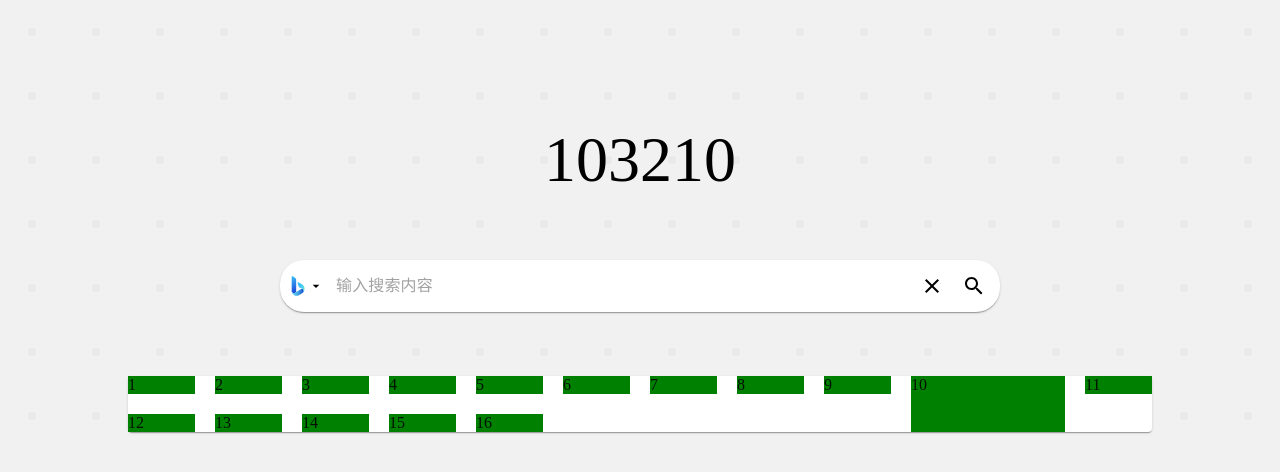
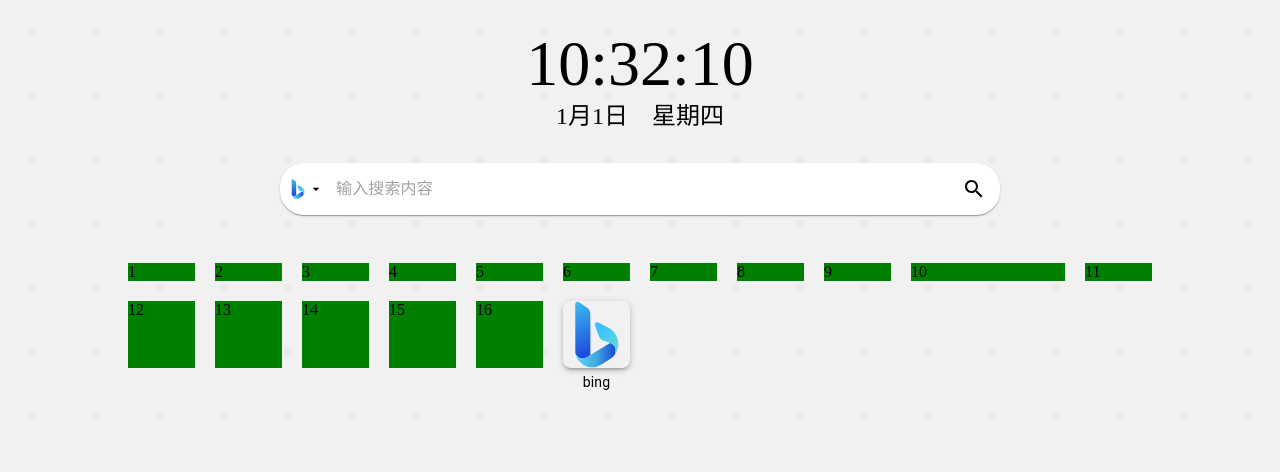
Before and after one commit to zxcsnh/MyProject, a Next.js app: page / in a window 1280 px wide. Shown: the top 472 px of the page. Built offline with nearby package versions, Linux system fonts and the light colour scheme.

Commit message:
实现了时间组件

```diff
--- a/src/app/inputSearchCard.tsx
+++ b/src/app/inputSearchCard.tsx
@@ -83,6 +83,17 @@ function ChangeSearchEngine({
             }}
             icon={
               <Box
+                sx={{
+                  display: "flex",
+                  alignItems: "center",
+                  justifyContent: "center",
+                  borderRadius: "8px",
+                  boxShadow: 3,
+                  width: "36px",
+                  height: "36px",
+                }}
+              >
+                <Box
                   component="img"
                   src={engine.icon}
                   alt={engine.name}
@@ -91,9 +102,11 @@ function ChangeSearchEngine({
                     height: "24px",
                   }}
                 />
+              </Box>
             }
             label={engine.name}
             sx={{
+              py: "8px",
               borderRadius: "12px",
               "&:hover": {
                 // boxShadow: 1,
@@ -247,6 +260,7 @@ export default function SearchInputBox() {
   return (
     <Box
       sx={{
+        marginTop: "32px",
         position: "relative",
         width: {
           xs: "100%",
@@ -337,6 +351,7 @@ export default function SearchInputBox() {
             sx={{
               width: "32px",
               height: "32px",
+              opacity: inputValue ? 1 : 0,
               "&:hover": {
                 bgcolor: (theme) => alpha(theme.palette.common.black, 0.05),
               },
@@ -365,7 +380,15 @@ export default function SearchInputBox() {
           <Search fontSize="medium" />
         </IconButton>
       </Box>
-      <Box sx={{ position: "absolute", top: "100%", width: "100%", height: 0 }}>
+      <Box
+        sx={{
+          position: "absolute",
+          top: "100%",
+          width: "100%",
+          height: 0,
+          zIndex: 1300,
+        }}
+      >
         <ChangeSearchEngine
           isShow={isSeachEngineSelectShow}
           setSearchEngine={setSearchEngine}
--- a/src/app/page.tsx
+++ b/src/app/page.tsx
@@ -73,7 +73,7 @@ export default function Home() {
         {/* <TopCard /> */}
         <Box
           sx={{
-            pt: 16,
+            // pt: 8,
             px: {
               xs: 1,
               sm: 4,
@@ -85,7 +85,7 @@ export default function Home() {
             //
             minHeight: "100vh",
             boxSizing: "border-box",
-            gap: 8,
+            // gap: 8,
           }}
         >
           <TimeCard />
--- a/src/app/timeCard.tsx
+++ b/src/app/timeCard.tsx
@@ -1,17 +1,14 @@
 "use client";
 import { Box, Typography } from "@mui/material";
+import { Span } from "next/dist/trace";
 import { useState, useEffect } from "react";
-interface TextProps {
-  old?: string;
-  next: string;
-  fontSize?: number;
-}
 
-function TextSlideFade({ old = "", next, fontSize = 64 }: TextProps) {
-  const [current, setCurrent] = useState(old); // 当前显示内容
+function TextSlideFade({ next }: { next: string }) {
+  const [current, setCurrent] = useState(next); // 当前显示内容
   const [nextContent, setNextContent] = useState(next); // 待切换内容
   const [animating, setAnimating] = useState(false); // 是否在动画中
-
+  const animationInterval = 300;
+  const transitionAnimation = `transform ${animationInterval}ms ease, opacity ${animationInterval}ms ease`;
   // 当 next 变化时触发动画
   useEffect(() => {
     if (next === current) return; // 内容相同不动
@@ -22,7 +19,7 @@ function TextSlideFade({ old = "", next, fontSize = 64 }: TextProps) {
     const timer = setTimeout(() => {
       setCurrent(next);
       setAnimating(false);
-    }, 300); // 这里 300ms 与 CSS transition 一致
+    }, animationInterval);
 
     return () => clearTimeout(timer);
   }, [next]);
@@ -32,15 +29,16 @@ function TextSlideFade({ old = "", next, fontSize = 64 }: TextProps) {
       sx={{
         overflow: "hidden",
         position: "relative",
-        height: `${fontSize}px`,
+        // height: `${fontSize}px`,
         display: "inline-block",
-        fontSize: `${fontSize}px`,
+        // fontSize: `${fontSize}px`,
         lineHeight: 1,
-        // minWidth: "2ch",
       }}
     >
+      {/* 用于占据空间 */}
+      <Box sx={{ opacity: 0 }}>{current}</Box>
+
       {/* 旧内容 */}
-      <Box sx={{ opacity: 0 }}>{current}</Box>
       <Box
         sx={{
           position: "absolute",
@@ -48,7 +46,7 @@ function TextSlideFade({ old = "", next, fontSize = 64 }: TextProps) {
           top: 0,
           transform: animating ? "translateY(100%)" : "translateY(0%)",
           opacity: animating ? 0 : 1,
-          transition: animating ? "transform 300ms ease, opacity 300ms ease" : "",
+          transition: animating ? transitionAnimation : "",
         }}
       >
         {current}
@@ -62,7 +60,7 @@ function TextSlideFade({ old = "", next, fontSize = 64 }: TextProps) {
           top: 0,
           transform: animating ? "translateY(0%)" : "translateY(-100%)",
           opacity: animating ? 1 : 0,
-          transition: animating ? "transform 300ms ease, opacity 0.3s ease" : "",
+          transition: animating ? transitionAnimation : "",
         }}
       >
         {nextContent}
@@ -70,39 +68,88 @@ function TextSlideFade({ old = "", next, fontSize = 64 }: TextProps) {
     </Box>
   );
 }
+function Colon() {
+  return (
+    <Box
+      component="span"
+      sx={{
+        display: "inline-flex",
+        alignItems: "center",
+        justifyContent: "center",
+        // width: `${fontSize * 0.4}px`,
+        // height: `${fontSize}px`,
+        // fontSize: `${fontSize}px`,
+        lineHeight: 1,
+      }}
+    >
+      :
+    </Box>
+  );
+}
+
 export default function TimeCard() {
-  const [time, setTime] = useState(new Date());
+  // const [time, setTime] = useState<Date | null>(null);
+  const [time, setTime] = useState(() => new Date());
+
   useEffect(() => {
     setTime(new Date());
-    const id = setInterval(() => {
-      setTime(() => {
-        return new Date();
-      });
-    }, 1000);
-    return () => clearInterval(id); // 正确！返回一个函数
-  }, [setTime]);
+    const id = setInterval(() => setTime(new Date()), 1000);
+    return () => clearInterval(id);
+  }, []);
+
+  if (!time) return null;
+
+  const split = (val: number) => [Math.floor(val / 10), val % 10];
+  const getMonthDay = (time: Date) => `${time.getMonth() + 1}月${time.getDate()}日`;
+  const getWeek = (time: Date) => {
+    const weekMap = ["日", "一", "二", "三", "四", "五", "六"];
+    return `星期${weekMap[time.getDay()]}`;
+  };
   return (
+    <Box sx={{marginTop: "32px"}}>
       <Box
         sx={{
           "@font-face": {
-          fontFamily: "Monocraft Local", // 局部使用的名称
+            fontFamily: "Monocraft Local",
             src: `url('/font/Monocraft-no-ligatures.ttf') format('truetype')`,
             fontWeight: "normal",
             fontStyle: "normal",
             fontDisplay: "swap",
           },
-        // color: "primary.dark",
+          display: "inline-flex",
+          alignItems: "center",
+          fontSize: "64px",
+          // fontFamily: "Monocraft Local, monospace",
         }}
       >
-      {/* <Typography sx={{ fontFamily: "Monocraft Local, monospace", fontSize: "4rem" }}>
-        {time?.toLocaleTimeString()}
-      </Typography> */}
-      {/* 1. 将时间转化为类似 ["1", "2", "0", "5", "4", "8"] 的数组 */}
-      {[time.getHours(), time.getMinutes(), time.getSeconds()]
-        .flatMap((val) => [Math.floor(val / 10), val % 10])
-        .map((digit, index) => (
-          <TextSlideFade key={index} next={String(digit)} />
+        {split(time.getHours()).map((d, i) => (
+          <TextSlideFade key={`h-${i}`} next={String(d)} />
         ))}
+
+        <Colon />
+
+        {split(time.getMinutes()).map((d, i) => (
+          <TextSlideFade key={`m-${i}`} next={String(d)} />
+        ))}
+
+        <Colon />
+
+        {split(time.getSeconds()).map((d, i) => (
+          <TextSlideFade key={`s-${i}`} next={String(d)} />
+        ))}
+      </Box>
+      <Box
+        sx={{
+          display: "flex",
+          gap: "24px",
+          alignItems: "center",
+          justifyContent: "center",
+          fontSize: "24px",
+        }}
+      >
+        <Box component="span">{getMonthDay(time)}</Box>
+        <Box component="span">{getWeek(time)}</Box>
+      </Box>
     </Box>
   );
 }
--- a/src/app/toolCard.tsx
+++ b/src/app/toolCard.tsx
@@ -28,6 +28,7 @@ import TopCard from "./topCard";
 import { Theme } from "@mui/material/styles";
 import theme from "@/theme/theme";
 import ObserverCardBox from "@/component/observerCardBox";
+import IconTextItem from "@/component/IconTextItem";
 
 function ShowItem({ width }: { width?: number }) {
   return (
@@ -74,12 +75,13 @@ export default function ToolCard() {
   const itemMinWidth = 48;
   const gridGap = 20;
   const gridMaxColumn = 12;
-  const gridContainerMinWidth = (itemMinWidth+gridGap)*gridMaxColumn - gridGap;
+  const gridContainerMinWidth = (itemMinWidth + gridGap) * gridMaxColumn - gridGap;
   return (
-    <Paper
+    <Box
       sx={{
         width: "100%",
         containerType: "inline-size",
+        marginTop: "48px",
       }}
     >
       <Box
@@ -87,11 +89,13 @@ export default function ToolCard() {
           display: "grid",
           width: "100%",
           gap: `${gridGap}px`,
+          // 宽度小于gridContainerMinWidth时，每个子组件固定宽度为itemMinWidth
           gridTemplateColumns: `repeat(auto-fill, ${itemMinWidth}px)`,
           justifyContent: "center",
           gridAutoFlow: "row dense",
           // 使用方括号包裹模板字符串作为 Key
           [`@container (min-width: ${gridContainerMinWidth}px)`]: {
+            // 宽度大于gridContainerMinWidth时，固定为gridMaxColumn列
             gridTemplateColumns: `repeat(${gridMaxColumn}, minmax(${itemMinWidth}px, 1fr))`,
           },
         }}
@@ -108,8 +112,8 @@ export default function ToolCard() {
         <Box
           sx={{
             bgcolor: "green",
-            gridColumn: "span 2", // 占 3 列
-            gridRow: "span 2", //占 2 行
+            gridColumn: "span 2", // 占 2 列
+            gridRow: "span 1", //占 2 行
           }}
         >
           10
@@ -120,7 +124,38 @@ export default function ToolCard() {
         <Box sx={{ bgcolor: "green" }}>14</Box>
         <Box sx={{ bgcolor: "green" }}>15</Box>
         <Box sx={{ bgcolor: "green" }}>16</Box>
+        <Box sx={{isolation: 'isolate',}}>
+        <IconTextItem
+          icon={
+            <Box
+              component="img"
+              src="/bing.svg"
+              sx={{
+                width: "100%",
+                height: "100%",
+              }}
+            />
+          }
+          label="bing"
+          sx={{
+            width: "100%",
+            height: "100%",
+            borderRadius: "8px",
+            transition: "all 0.3s ease",
+            boxShadow: 3,
+            "&:hover": {
+              boxShadow: 7,
+            },
+            // zIndex: "1"
+          }}
+          sxLabel={{
+            position: "absolute",
+            top: "100%",
+          }}
+        />
+        </Box>
+
       </Box>
-    </Paper>
+    </Box>
   );
 }
--- a/src/component/IconTextItem.tsx
+++ b/src/component/IconTextItem.tsx
@@ -14,7 +14,6 @@ export default function IconTextItem({
   icon,
   label,
   onClick,
-  active,
   sx,
   sxIcon,
   sxLabel,
@@ -27,28 +26,13 @@ export default function IconTextItem({
         alignItems: "center",
         flexDirection: "column",
         width: "64px",
-        py: "8px",
         cursor: "pointer",
-        transition: "all 0.2s",
         position: "relative",
+        zIndex: 0,
         ...sx,
       }}
     >
-      <Box
-        sx={{
-          display: "flex",
-          alignItems: "center",
-          justifyContent: "center",
-          minWidth: "36px",
-          minHeight: "36px",
-          borderRadius: "8px",
-          boxShadow: 3,
-          ...sxIcon,
-        }}
-      >
-        {icon}
-      </Box>
-
+      <>{icon}</>
       <Typography
         variant="body2"
         noWrap
```
Lines whose indentation alone changed are shown as unchanged.
